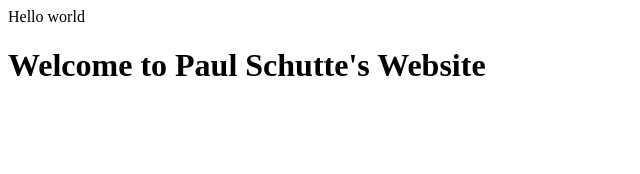
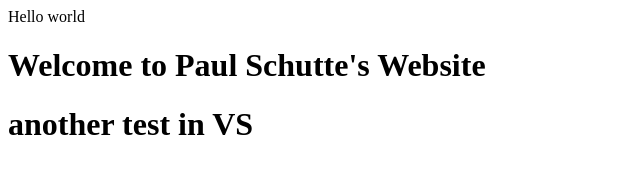
Before and after one commit to pschutte1107/M01-tutorial, a plain HTML site: page index.html in a window 1280 px wide. Shown: the whole page, without its empty margins (0-640 px from the left). Drawn offline with Linux system fonts and the light colour scheme.

Commit message:
Added test in VS Code

```diff
--- a/index.html
+++ b/index.html
@@ -11,7 +11,7 @@
 <body>
   Hello world
   <h1>Welcome to Paul Schutte's Website</h1>
-
+  <h1>another test in VS</h1>
   <script src="script.js"></script>
 
   <!--
```
